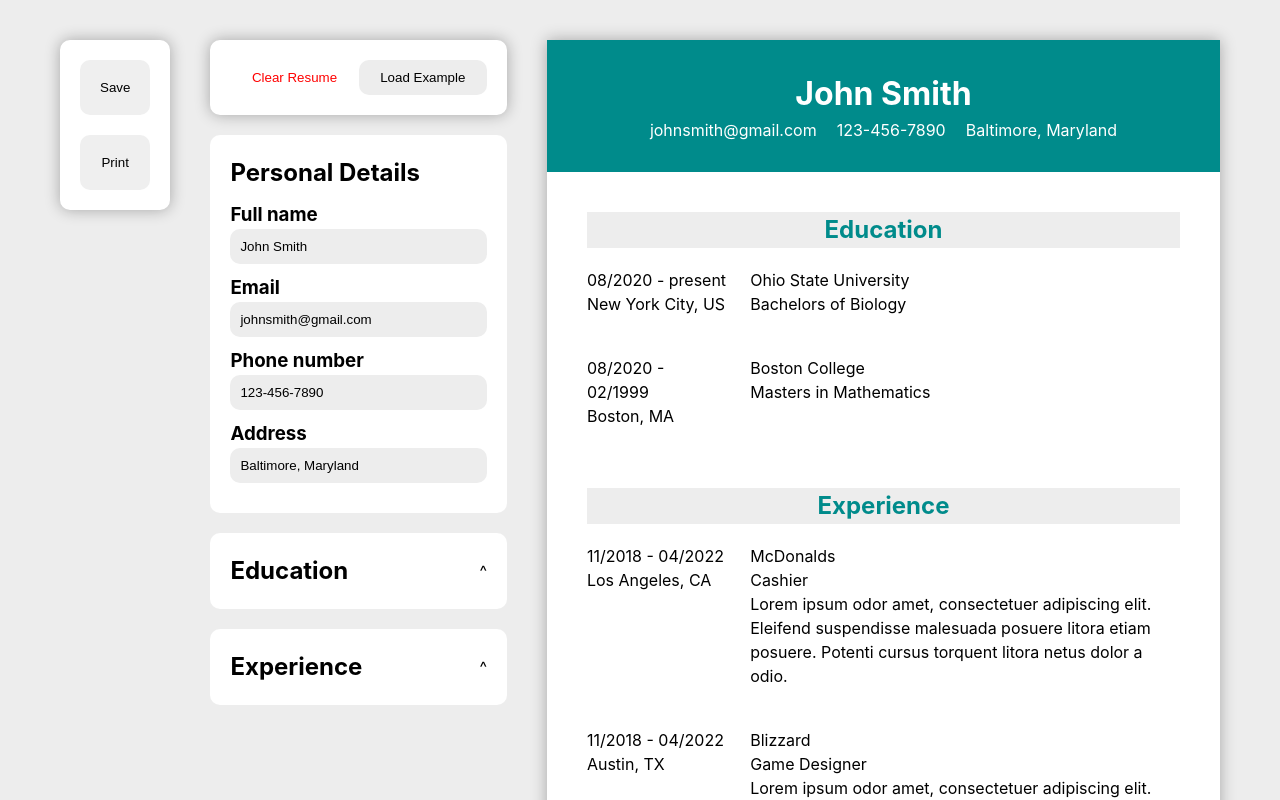
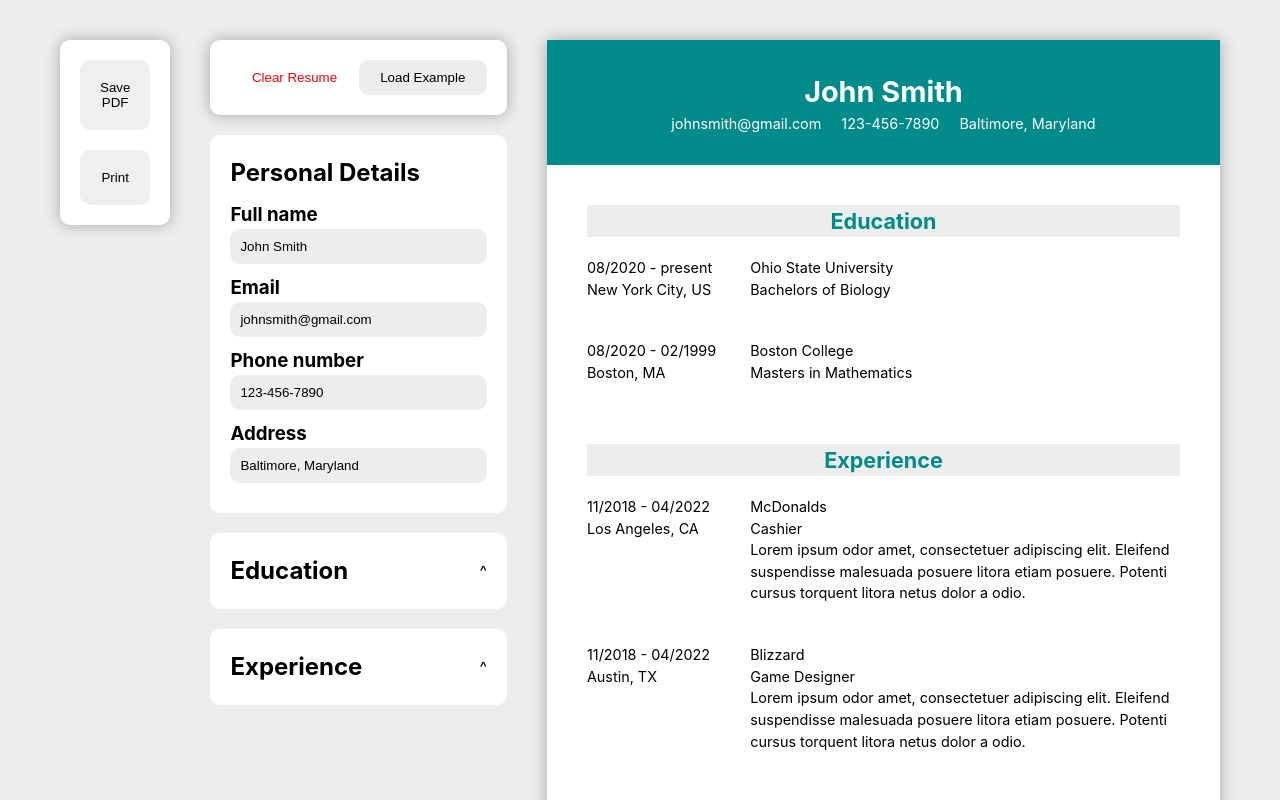
Before and after one commit to jeremykoo/cv-application, a React (Vite) app: page / in a window 1280 px wide. Shown: the top 800 px of the page. Built offline with nearby package versions, Linux system fonts and the light colour scheme.

Commit message:
save pdf feature

```diff
--- a/package.json
+++ b/package.json
@@ -10,6 +10,8 @@
     "preview": "vite preview"
   },
   "dependencies": {
+    "html2canvas": "^1.4.1",
+    "jspdf": "^2.5.2",
     "react": "^18.3.1",
     "react-dom": "^18.3.1"
   },
--- a/src/App.jsx
+++ b/src/App.jsx
@@ -1,4 +1,4 @@
-import { useState } from 'react'
+import { useState, useRef } from 'react'
 import './App.css'
 import PersonalDetails from './components/PersonalDetails';
 import Resume from './components/Resume';
@@ -6,6 +6,8 @@ import Options from './components/Options';
 import DropDown from './components/DropDown';
 import DisplayHandler from './components/DisplayHandler';
 import Externals from './components/Externals';
+import jsPDF from 'jspdf';
+import html2canvas from 'html2canvas';
 
 function App() {
   const [details, setDetails] = useState({
@@ -55,9 +57,28 @@ function App() {
     },
   ]);
 
+  const contentRef = useRef();
+
+  const savePDF = () => {
+    html2canvas(contentRef.current, { scale: 3 }).then((canvas) => {
+      const imgData = canvas.toDataURL("image/png");
+
+      const pdf = new jsPDF("p", "mm", "a4");
+      const pageWidth = pdf.internal.pageSize.getWidth();
+      const pageHeight = pdf.internal.pageSize.getHeight();
+
+      const ratio = Math.min(pageWidth / canvas.width, pageHeight / canvas.height);
+      const imgWidth = canvas.width * ratio;
+      const imgHeight = canvas.height * ratio;
+
+      pdf.addImage(imgData, "PNG", 0, 0, imgWidth, imgHeight);
+      pdf.save("resume.pdf");
+    });
+  };
+
   return (
     <div className='layout'>
-      <Externals />
+      <Externals details={details} education={education} experience={experience} savePDF={savePDF}/>
       <div className='info-column'>
         <Options setDetails={setDetails} setEducation={setEducation} setExperience={setExperience}/>
         <PersonalDetails details={details} setDetails={setDetails} />
@@ -68,7 +89,7 @@ function App() {
           <DisplayHandler title='Experience' entries={experience} setEntries={setExperience} />
         </DropDown>
       </div>
-      <Resume details={details} education={education} experience={experience}/>
+      <Resume contentRef={contentRef} details={details} education={education} experience={experience}/>
     </div>
   )
 }
--- a/src/components/Externals.jsx
+++ b/src/components/Externals.jsx
@@ -1,12 +1,14 @@
+/* eslint-disable react/prop-types */
 
-function Externals() {
+function Externals({ savePDF }) {
+
   function handlePrint() {
     print();
   }
 
   return (
     <div className="externals shadow">
-      <button>Save</button>
+      <button onClick={savePDF}>Save<br />PDF</button>
       <button onClick={handlePrint}>Print</button>
     </div>
   );
--- a/src/components/Resume.jsx
+++ b/src/components/Resume.jsx
@@ -32,9 +32,9 @@ function ExpField({ experience }) {
   )
 }
 
-function Resume({ details, education, experience }) {
+function Resume({ contentRef, details, education, experience }) {
   return (
-    <div className="resume shadow">
+    <div ref={contentRef} className='resume shadow'>
       <header>
         <h1>{details.name}</h1>
         <div className='contact'>
--- a/src/styles/resume.css
+++ b/src/styles/resume.css
@@ -1,10 +1,11 @@
 .resume {
-  background-color: white;
-  height: 1000px;
+  background-color: #ffffff;
+  height: 900px;
   margin: 20px;
   flex: 2;
   position: sticky;
   top: 20px;
+  font-size: 0.9rem;
 }
 
 .shadow {
```
Also changed, not shown: 1 other file (tests, documents, lock files or other folders).
